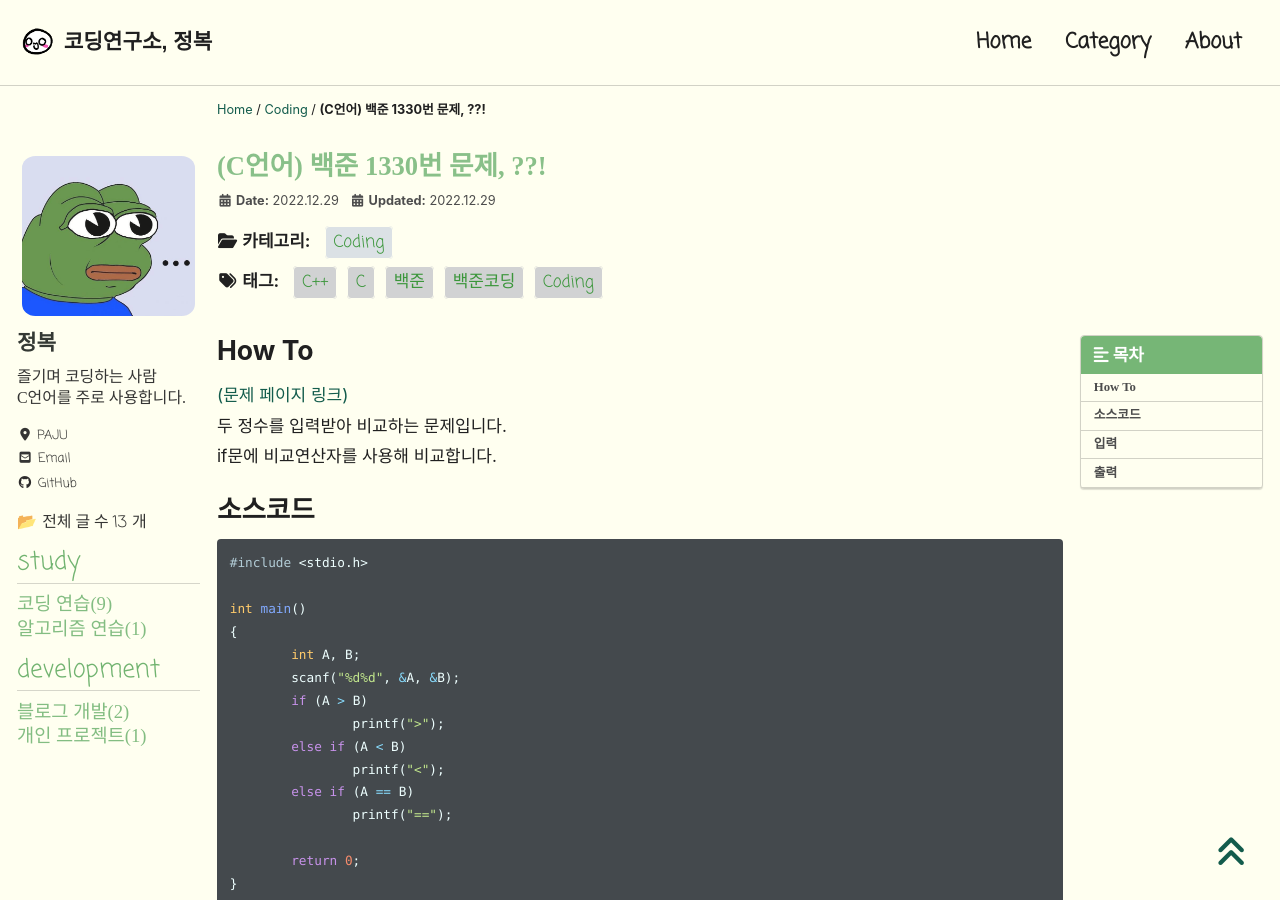
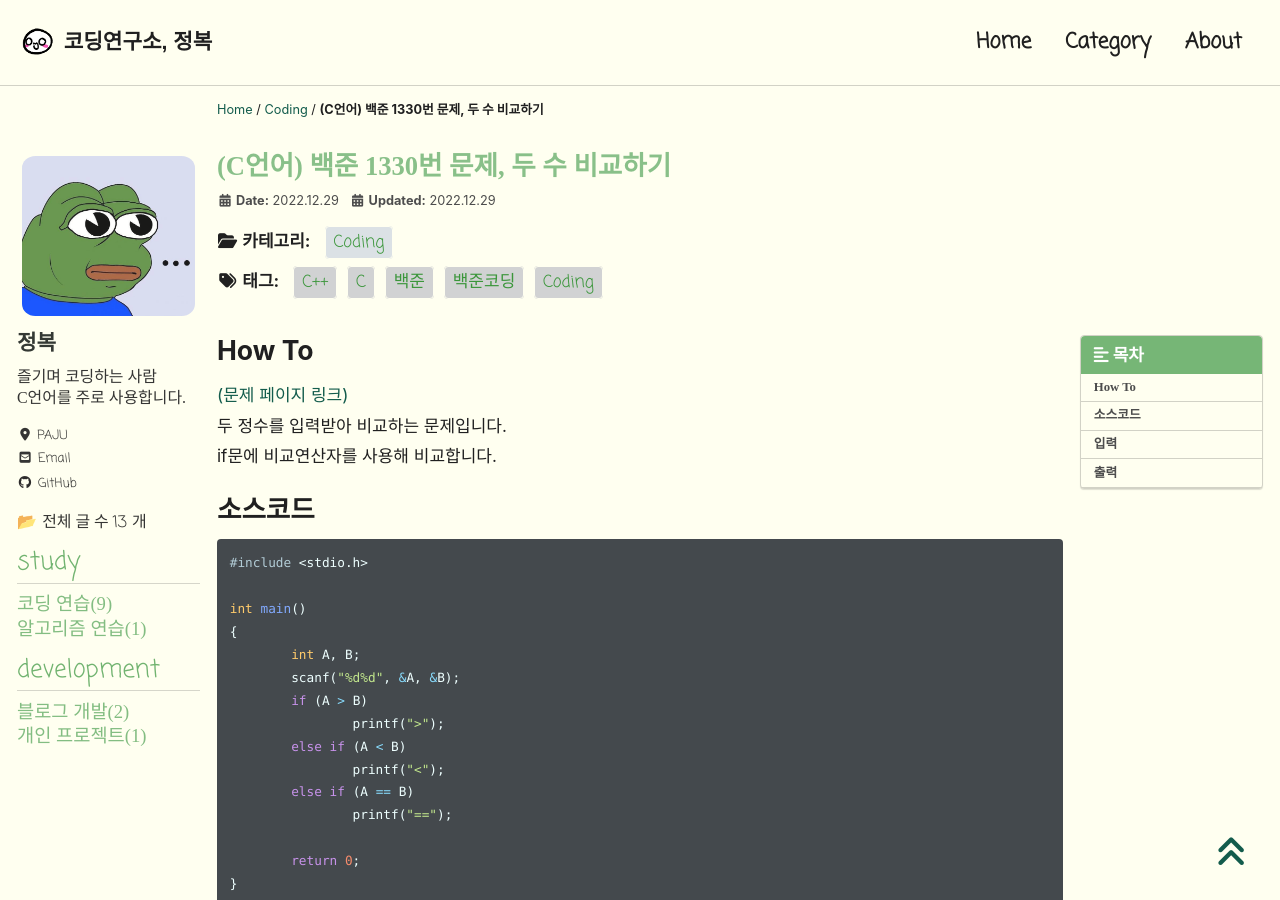
Before and after one commit to JBL28/jbl28.github.io, a Jekyll site: the page built from _posts/Coding/2022-12-29-BJ1330.md, in a window 1280 px wide and 900 px high. Built offline with Jekyll 4.4.1, drawn with Linux system fonts in a browser that asks for light colours; cached includes are drawn as plain includes; nearby versions of some CDN libraries; some web fonts are replaced; comment, search, counter and statistics services are not loaded.

Commit message:
Update 2022-12-29-BJ1330.md

```diff
--- a/_posts/Coding/2022-12-29-BJ1330.md
+++ b/_posts/Coding/2022-12-29-BJ1330.md
@@ -1,6 +1,6 @@
 ---
-title:  "(C언어) 백준 1330번 문제, ??!"
-excerpt: "(C언어) 백준 1330번 문제, ??!"
+title:  "(C언어) 백준 1330번 문제, 두 수 비교하기"
+excerpt: "(C언어) 백준 1330번 문제, 두 수 비교하기"
 
 categories:
   - Coding
```
